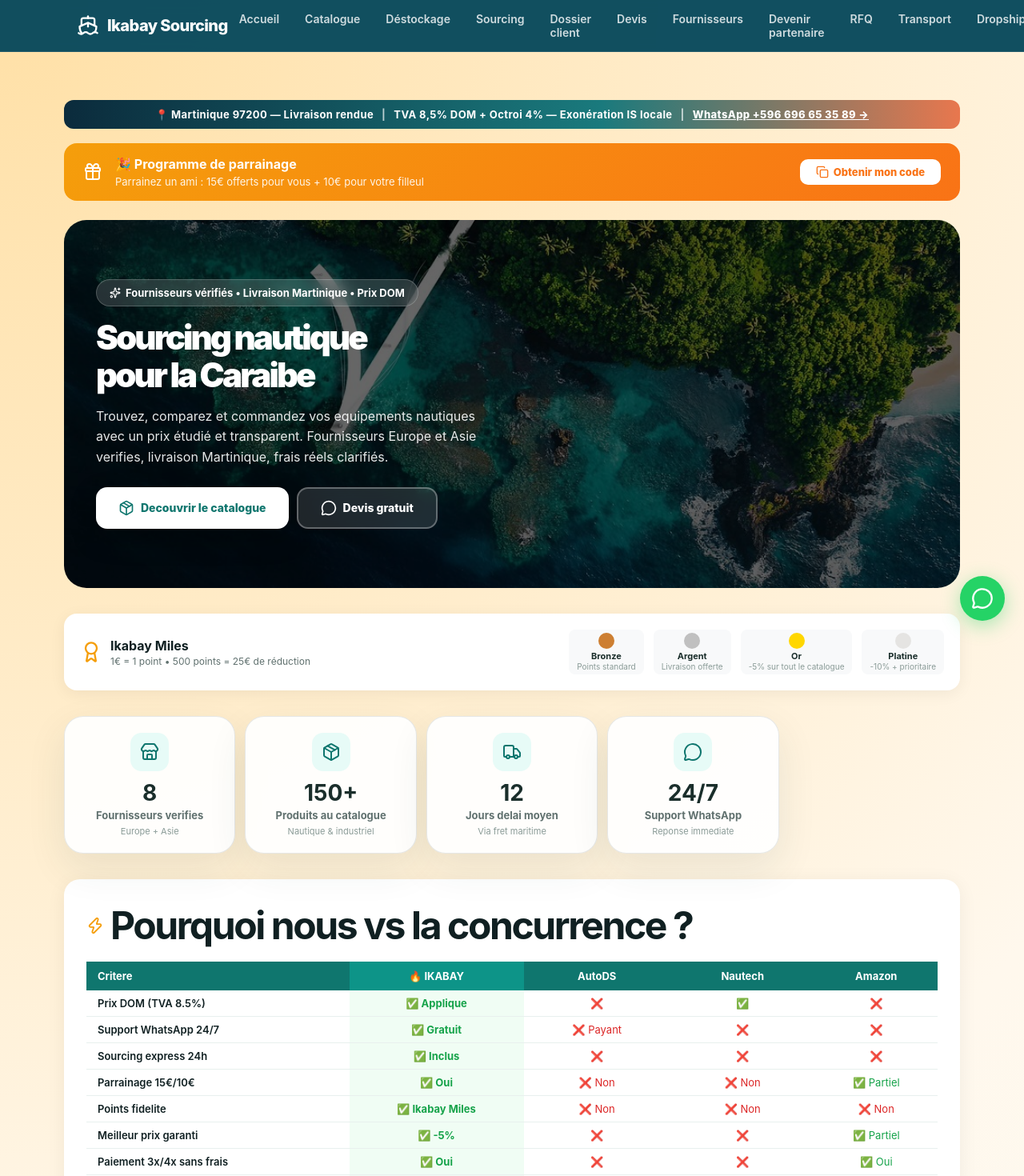
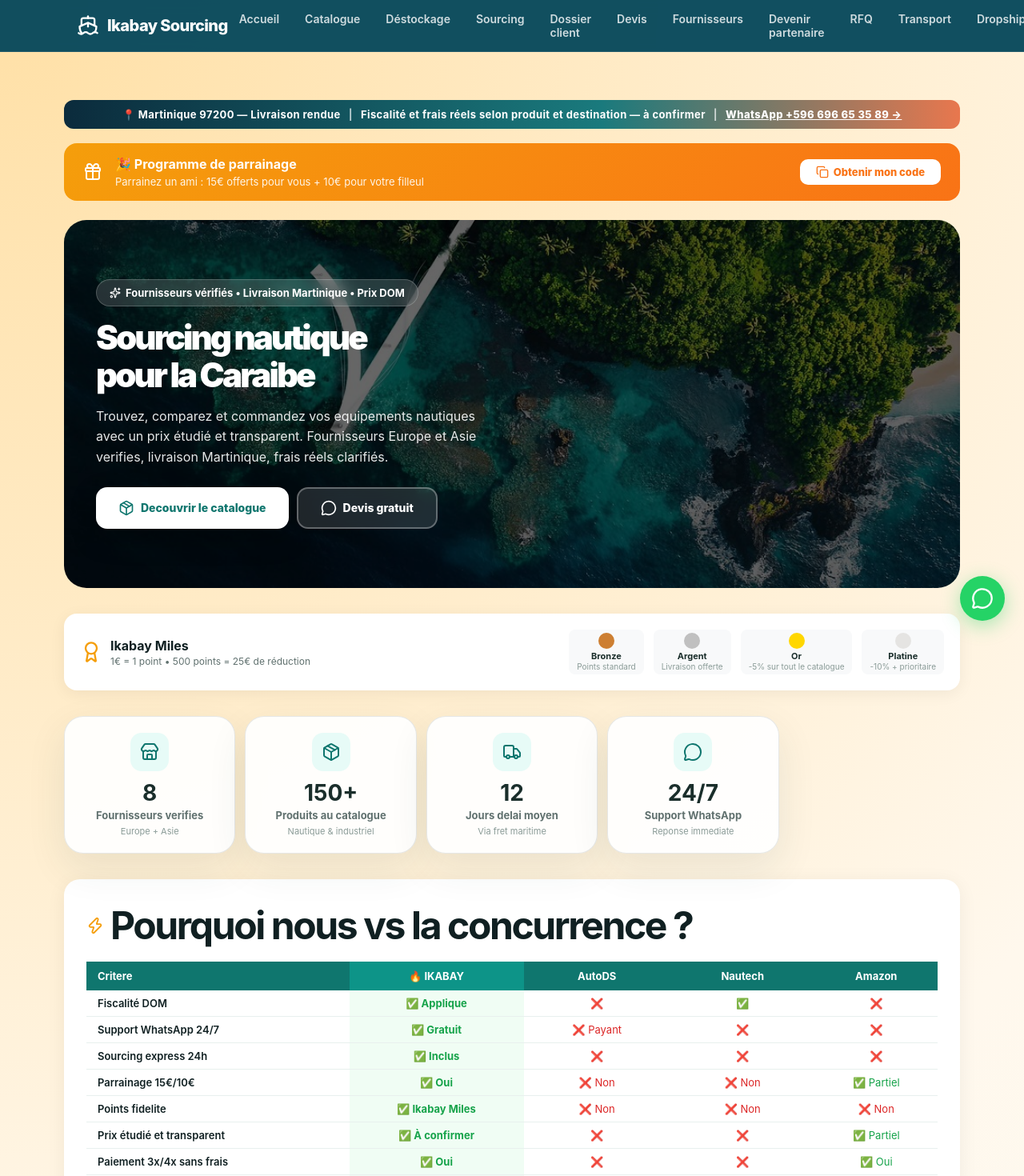
Before and after one commit to CVlad97/IKABAY, a React (Vite) app: page / in a window 1280 px wide. Shown: the top 1470 px of the page at 80% size. Built offline with nearby package versions, Linux system fonts and the light colour scheme; no server answers.

Commit message:
fix: harden launch paths and order submission

```diff
--- a/src/pages/HomePage.jsx
+++ b/src/pages/HomePage.jsx
@@ -102,7 +102,7 @@ export function HomePage() {
       <div style={{ background: 'linear-gradient(90deg, #0b2b3c 0%, #1a7a7d 60%, #e8774e 100%)', color: '#fff', padding: '10px 20px', textAlign: 'center', fontSize: 13, fontWeight: 700, letterSpacing: 0.4, borderRadius: 12, marginBottom: 18, display: 'flex', alignItems: 'center', justifyContent: 'center', gap: 10, flexWrap: 'wrap' }}>
         <span>📍 Martinique 97200 — Livraison rendue</span>
         <span style={{ opacity: 0.7 }}>|</span>
-        <span>TVA 8,5% DOM + Octroi 4% — Exonération IS locale</span>
+        <span>Fiscalité et frais réels selon produit et destination — à confirmer</span>
         <span style={{ opacity: 0.7 }}>|</span>
         <a href="https://wa.me/596696653589" target="_blank" rel="noreferrer" style={{ color: '#fff', textDecoration: 'underline', fontWeight: 800 }}>WhatsApp +596 696 65 35 89 →</a>
       </div>
@@ -242,12 +242,12 @@ export function HomePage() {
             </thead>
             <tbody>
               {[
-                ['Prix DOM (TVA 8.5%)', '✅ Applique', '❌', '✅', '❌'],
+                ['Fiscalité DOM', '✅ Applique', '❌', '✅', '❌'],
                 ['Support WhatsApp 24/7', '✅ Gratuit', '❌ Payant', '❌', '❌'],
                 ['Sourcing express 24h', '✅ Inclus', '❌', '❌', '❌'],
                 ['Parrainage 15€/10€', '✅ Oui', '❌ Non', '❌ Non', '✅ Partiel'],
                 ['Points fidelite', '✅ Ikabay Miles', '❌ Non', '❌ Non', '❌ Non'],
-                ['Meilleur prix garanti', '✅ -5%', '❌', '❌', '✅ Partiel'],
+                ['Prix étudié et transparent', '✅ À confirmer', '❌', '❌', '✅ Partiel'],
                 ['Paiement 3x/4x sans frais', '✅ Oui', '❌', '❌', '✅ Oui'],
                 ['Livraison Martinique pro', '✅ 8-12j', '❌ 15-25j', '✅ 10-15j', '❌ 20-30j'],
                 ['Frais caches', '✅ Aucun', '❌ 2% frais', '❌', '❌'],
```
